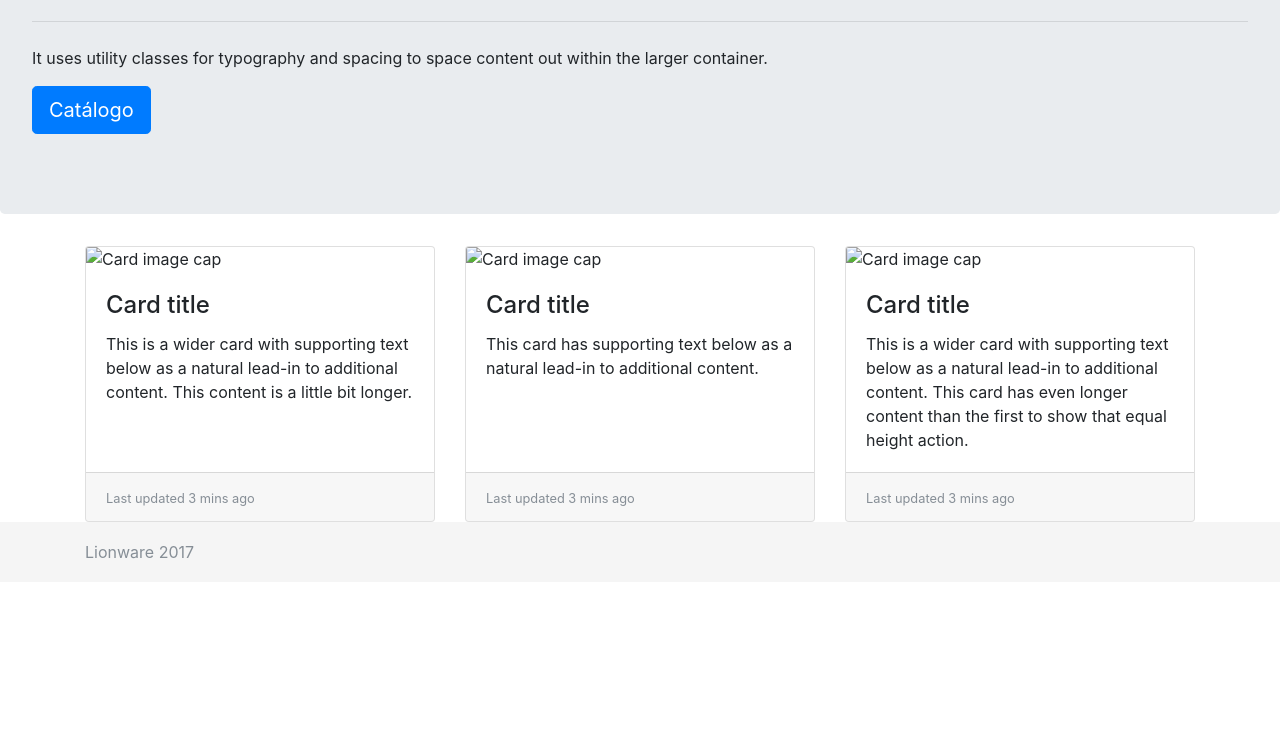
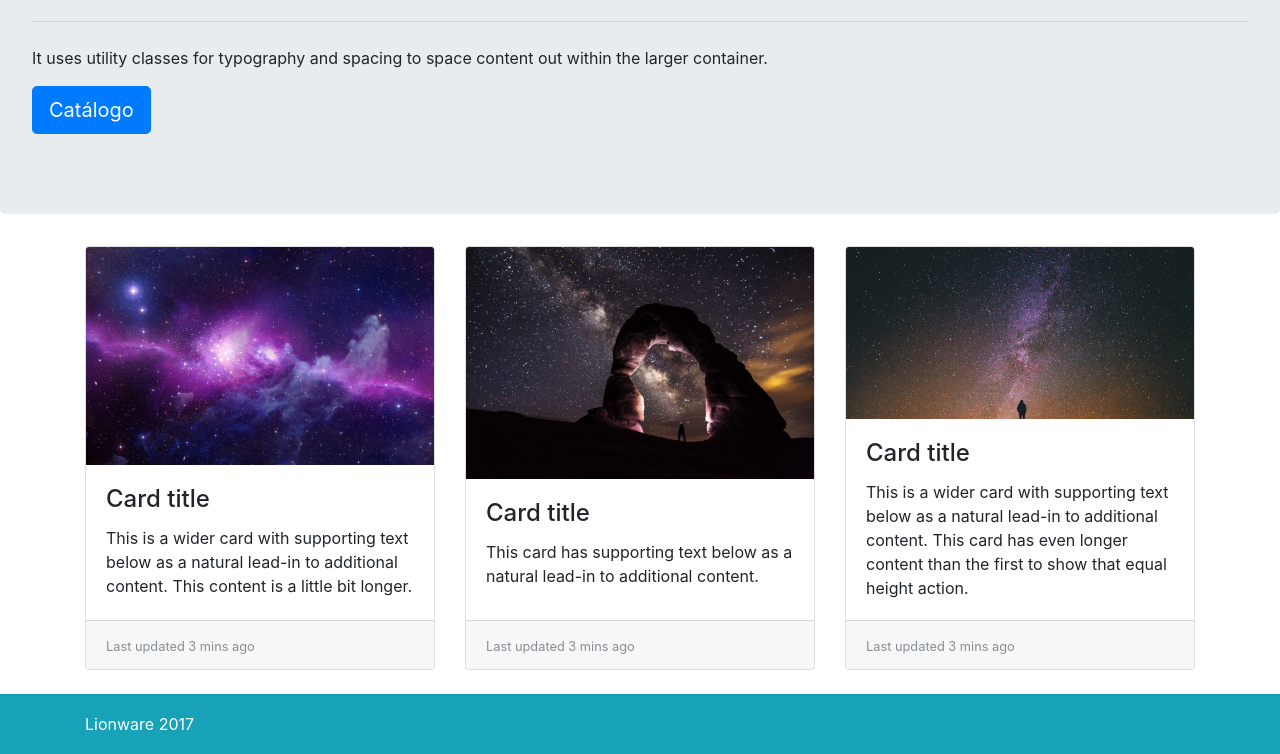
Before and after one commit to Iscer/themeLionware, a plain HTML site: page index.html in a window 1280 px wide. Shown: the part 247-1001 px from the top of the page. Before the commit the page ends 829 px from the top, so only its background shows below. Drawn offline with nearby package versions, Linux system fonts and the light colour scheme.

Commit message:
Nuevas card y footer [design]

```diff
--- a/css/app.css
+++ b/css/app.css
@@ -4,5 +4,5 @@
   width: 100%;
   height: 60px; /* Set the fixed height of the footer here */
   line-height: 60px; /* Vertically center the text there */
-  background-color: #f5f5f5;
+  color: #fff;
 }
--- a/index.html
+++ b/index.html
@@ -53,7 +53,7 @@
   <div class="container">
   <div class="card-deck">
   <div class="card">
-    <img class="card-img-top" src="..." alt="Card image cap">
+    <img class="card-img-top" src="img/galaxy.jpg" alt="Card image cap">
     <div class="card-body">
       <h4 class="card-title">Card title</h4>
       <p class="card-text">This is a wider card with supporting text below as a natural lead-in to additional content. This content is a little bit longer.</p>
@@ -63,7 +63,7 @@
     </div>
   </div>
   <div class="card">
-    <img class="card-img-top" src="..." alt="Card image cap">
+    <img class="card-img-top" src="img/stars-landscape.jpg" alt="Card image cap">
     <div class="card-body">
       <h4 class="card-title">Card title</h4>
       <p class="card-text">This card has supporting text below as a natural lead-in to additional content.</p>
@@ -73,7 +73,7 @@
     </div>
   </div>
   <div class="card">
-    <img class="card-img-top" src="..." alt="Card image cap">
+    <img class="card-img-top" src="img/whatisspacet.jpg" alt="Card image cap">
     <div class="card-body">
       <h4 class="card-title">Card title</h4>
       <p class="card-text">This is a wider card with supporting text below as a natural lead-in to additional content. This card has even longer content than the first to show that equal height action.</p>
@@ -84,10 +84,11 @@
   </div>
 </div>
 </div>
+<br>
 <!--footer -->
-<footer class="footer">
+<footer class="footer bg-info">
     <div class="container">
-      <span class="text-muted">Lionware 2017</span>
+      <span class="">Lionware 2017</span>
     </div>
 </footer>
 
```
Also changed, not shown: img/galaxy.jpg (added), img/stars-landscape.jpg (added), img/whatisspacet.jpg (added).
